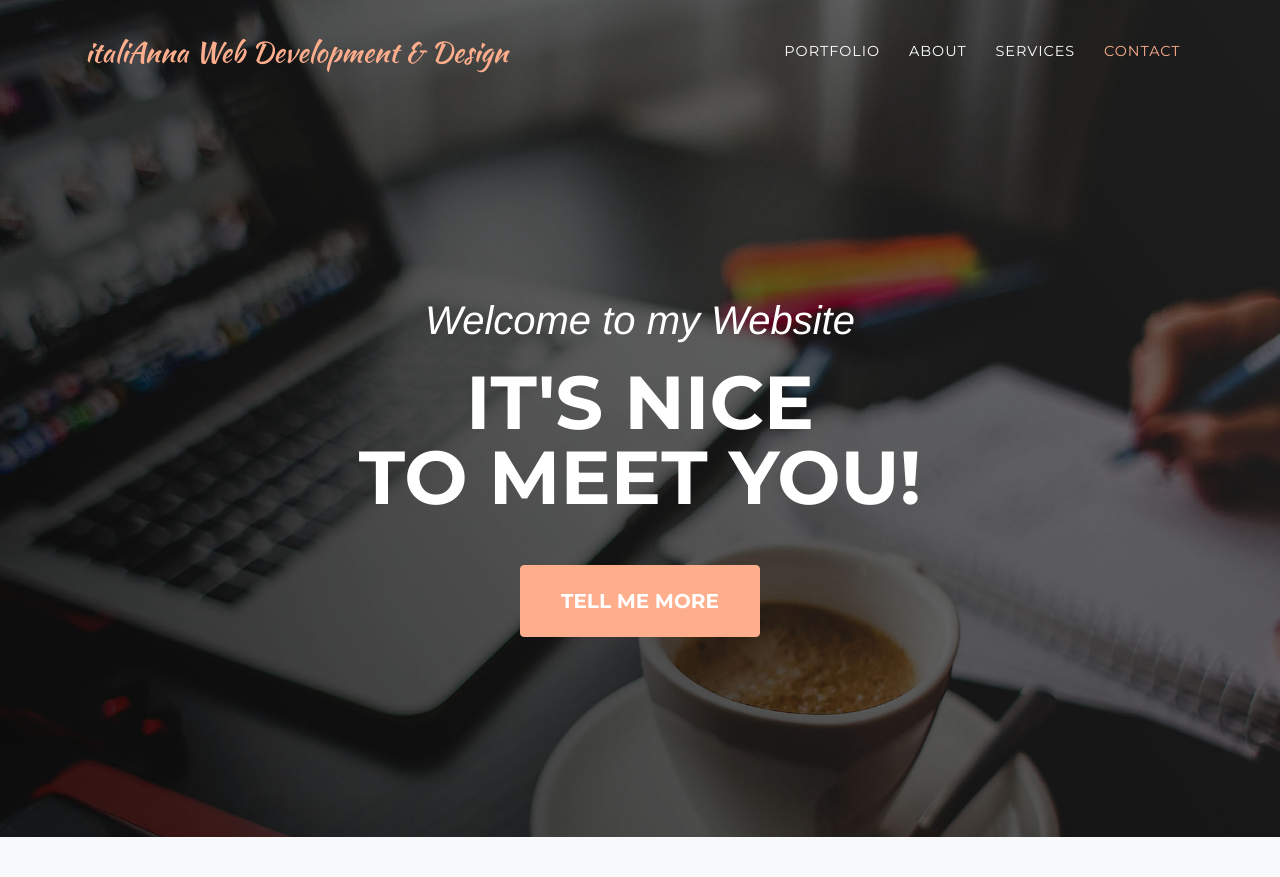
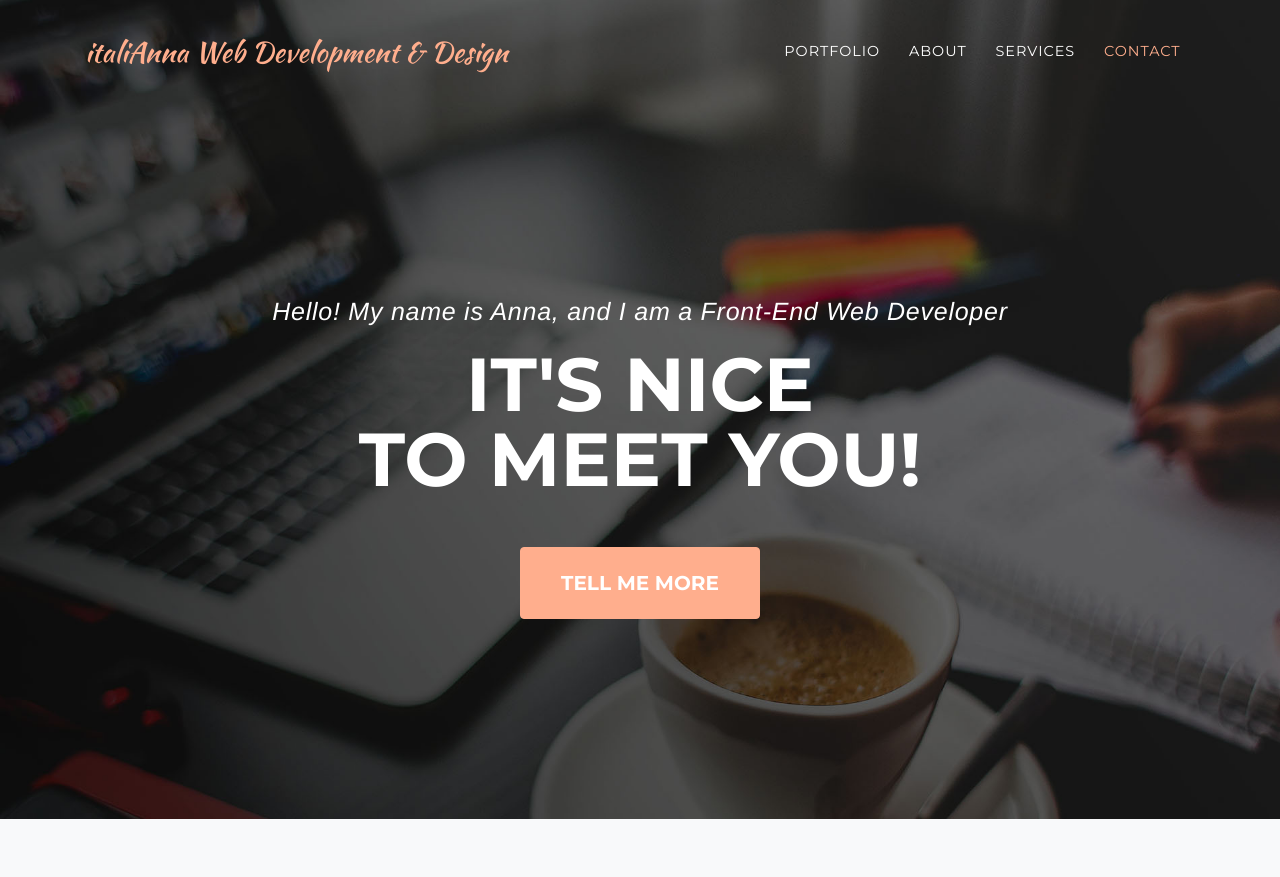
Before and after one commit to 1976Aj/mySite, a PHP site: page / in a window 1280 px wide. Shown: the top 877 px of the page. Run offline with PHP 8.4, Linux system fonts and the light colour scheme; some web fonts are replaced.

Commit message:
Fixed the header text

```diff
--- a/index.html
+++ b/index.html
@@ -95,7 +95,7 @@
     <header class="masthead">
       <div class="container">
         <div class="intro-text">
-          <div class="intro-lead-in">Welcome to my Website</div>
+          <div class="intro-lead-in"><p>Hello! My name is Anna, and I am a Front-End Web Developer</p></div>
           <div class="intro-heading text-uppercase">It's Nice <br>To Meet You!</div>
           <a class="btn btn-primary btn-xl text-uppercase js-scroll-trigger" href="#contact">Tell Me More</a>
         </div>
--- a/scss/_masthead.scss
+++ b/scss/_masthead.scss
@@ -10,11 +10,12 @@ header.masthead {
   .intro-text {
     padding-top: 150px;
     padding-bottom: 100px;
-    .intro-lead-in {
-      font-size: 22px;
+    .intro-lead-in p {
+      font-size: 25px;
       font-style: italic;
       line-height: 22px;
       margin-bottom: 25px;
+      letter-spacing: .03em;
       @include serif-font;
     }
     .intro-heading {
```
Also changed, not shown: css/agency.min.css.
